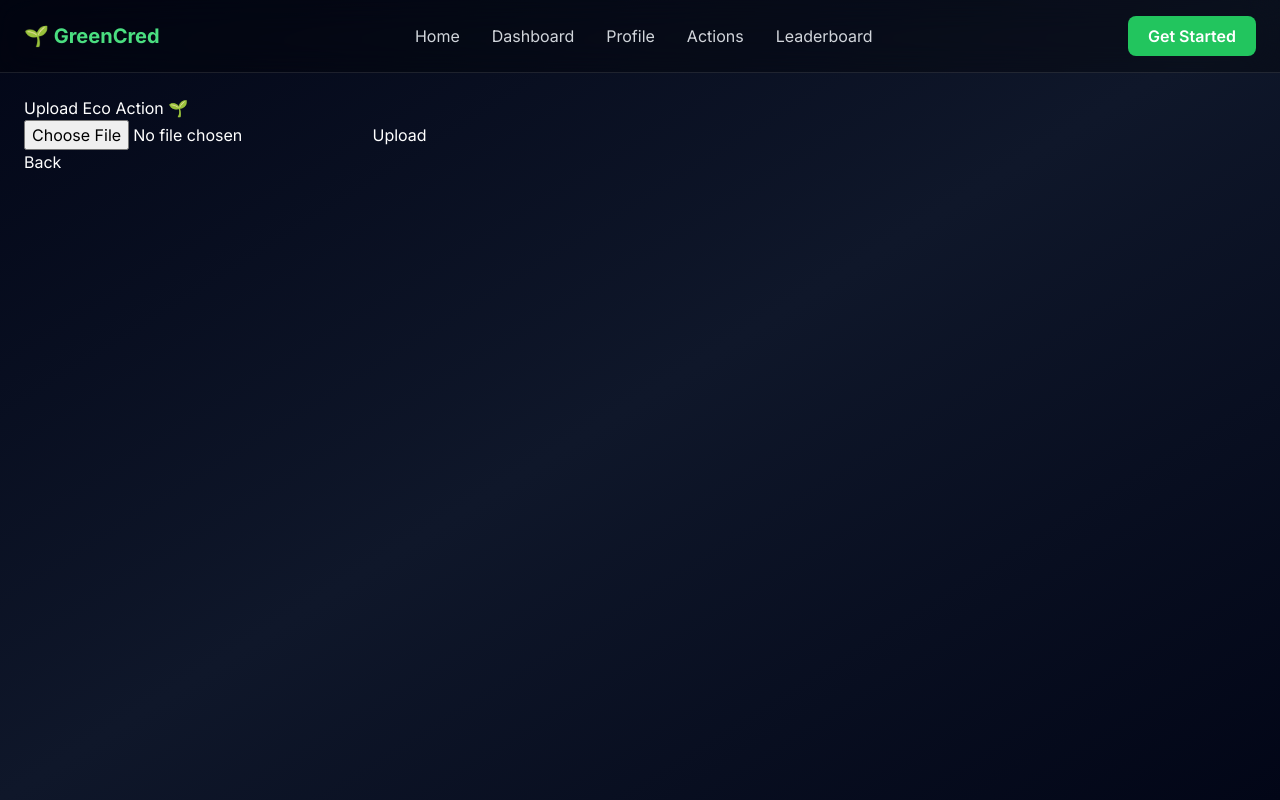
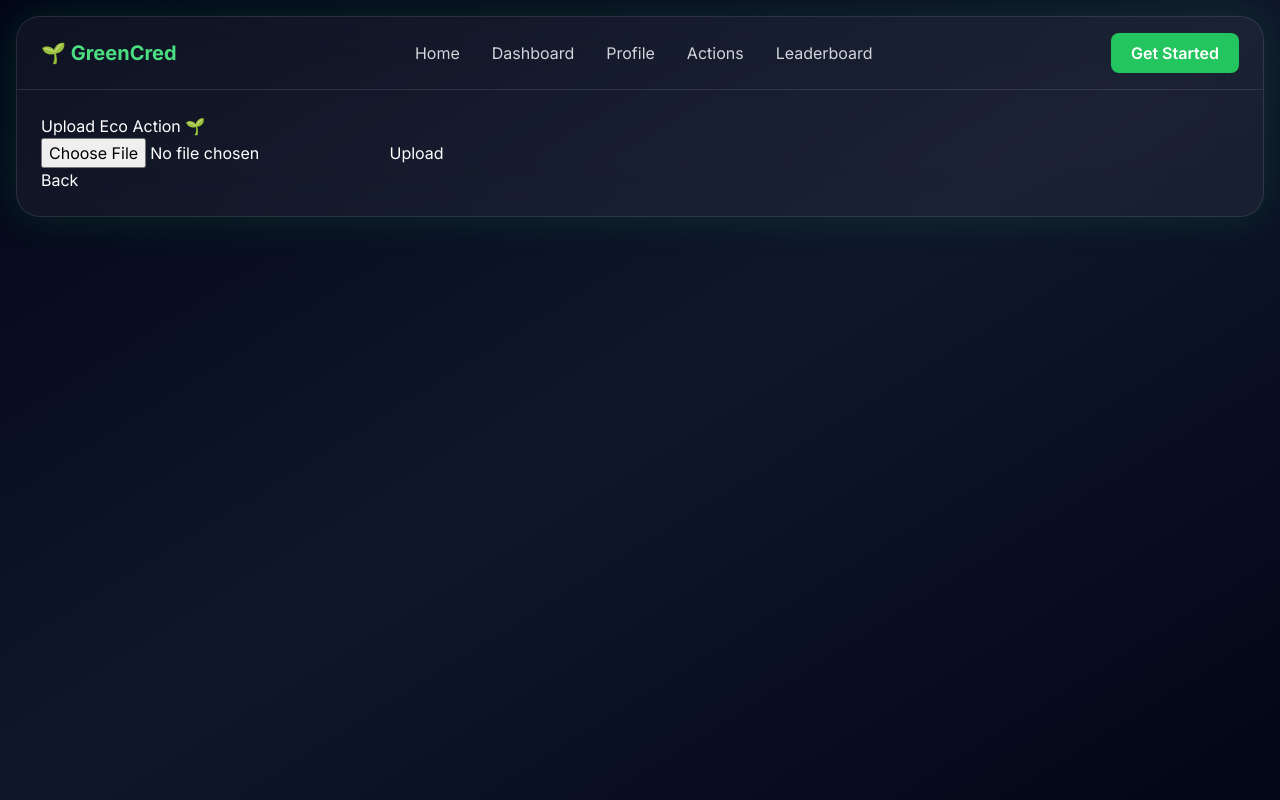
Before and after one commit to amitsingh005/greencred-hackathon, a Django app: page /actions/ in a window 1280 px wide. Run offline with Django 5.2, Linux system fonts and the light colour scheme; the visitor is signed in with stand-in values (Sample User, id 1); some libraries are stand-ins or nearby versions.

Commit message:
UI: upgraded base layout with premium glass design

```diff
--- a/templates/base.html
+++ b/templates/base.html
@@ -5,10 +5,10 @@
     <meta name="viewport" content="width=device-width, initial-scale=1.0">
     <title>GreenCred</title>
 
-    <!-- Tailwind CSS -->
+    <!-- Tailwind -->
     <script src="https://cdn.tailwindcss.com"></script>
 
-    <!-- Google Font -->
+    <!-- Font -->
     <link href="https://fonts.googleapis.com/css2?family=Inter:wght@300;400;600;700&display=swap" rel="stylesheet">
 
     <style>
@@ -20,10 +20,24 @@
 
 <body class="bg-[#020617] text-white">
 
+    <!-- 🌌 BACKGROUND -->
+    <div class="fixed inset-0 -z-10 bg-gradient-to-br from-[#020617] via-[#0f172a] to-[#020617]"></div>
+
+    <!-- 📦 MAIN APP CONTAINER (🔥 THIS IS IMPORTANT) -->
+    <div class="min-h-screen p-4">
+
+        <div class="max-w-7xl mx-auto
+                    rounded-3xl
+                    border border-white/10
+                    bg-white/5
+                    backdrop-blur-xl
+                    shadow-[0_0_40px_rgba(34,197,94,0.15)]
+                    overflow-hidden
+                    transition duration-500
+                    hover:shadow-[0_0_60px_rgba(34,197,94,0.25)]">
+
             <!-- 🌟 NAVBAR -->
-    <nav class="fixed top-0 left-0 w-full z-50 bg-black/30 backdrop-blur-lg border-b border-white/10">
-
-        <div class="max-w-7xl mx-auto px-6 py-4 flex justify-between items-center">
+            <nav class="flex justify-between items-center px-6 py-4 border-b border-white/10">
 
                 <!-- LOGO -->
                 <h1 class="text-xl font-bold text-green-400">🌱 GreenCred</h1>
@@ -43,16 +57,15 @@
                    Get Started
                 </a>
 
-        </div>
             </nav>
 
-    <!-- 🌌 BACKGROUND GRADIENT -->
-    <div class="fixed inset-0 -z-10 bg-gradient-to-br from-[#020617] via-[#0f172a] to-[#020617]"></div>
-
-    <!-- 📦 MAIN CONTENT -->
-    <main class="pt-24 max-w-7xl mx-auto px-6">
+            <!-- 📄 CONTENT -->
+            <main class="p-6">
                 {% block content %}{% endblock %}
             </main>
 
+        </div>
+    </div>
+
 </body>
 </html>
```
Lines whose indentation alone changed are shown as unchanged.
